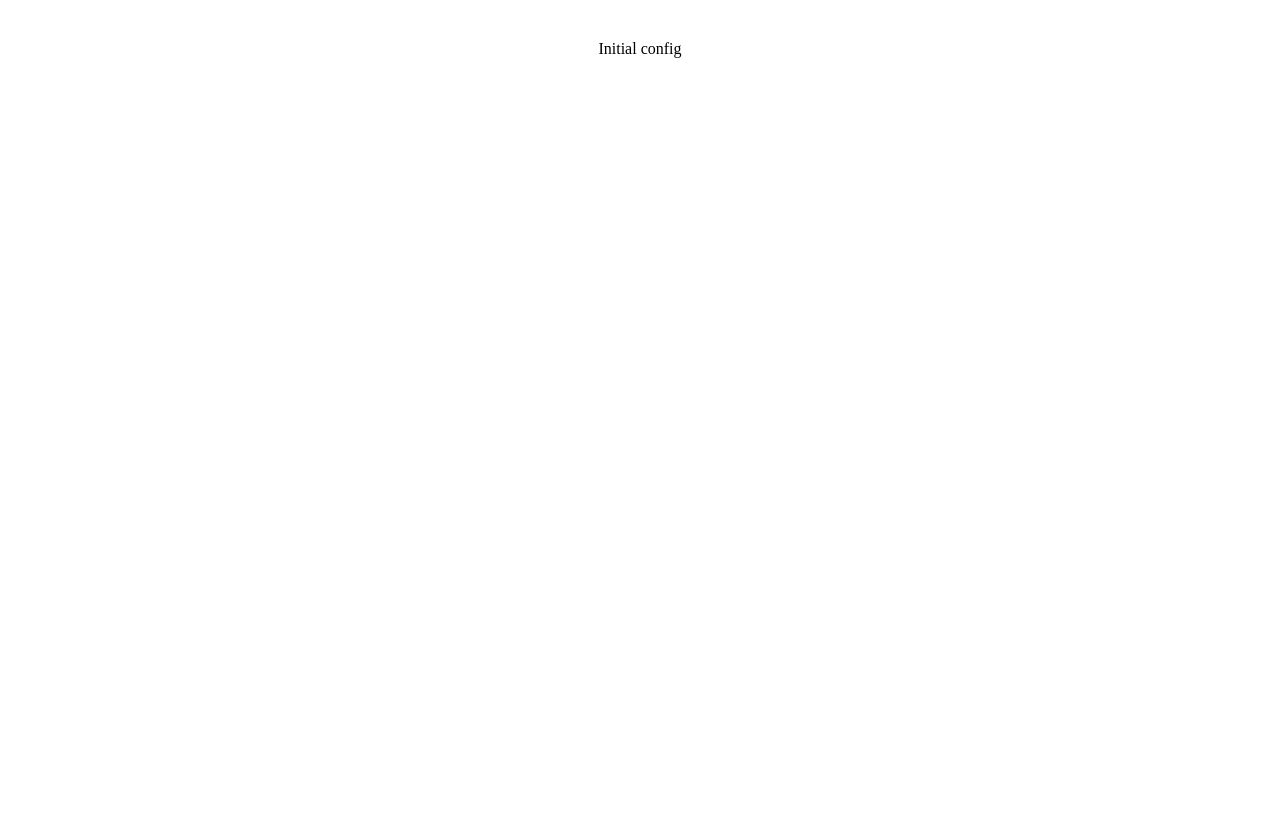
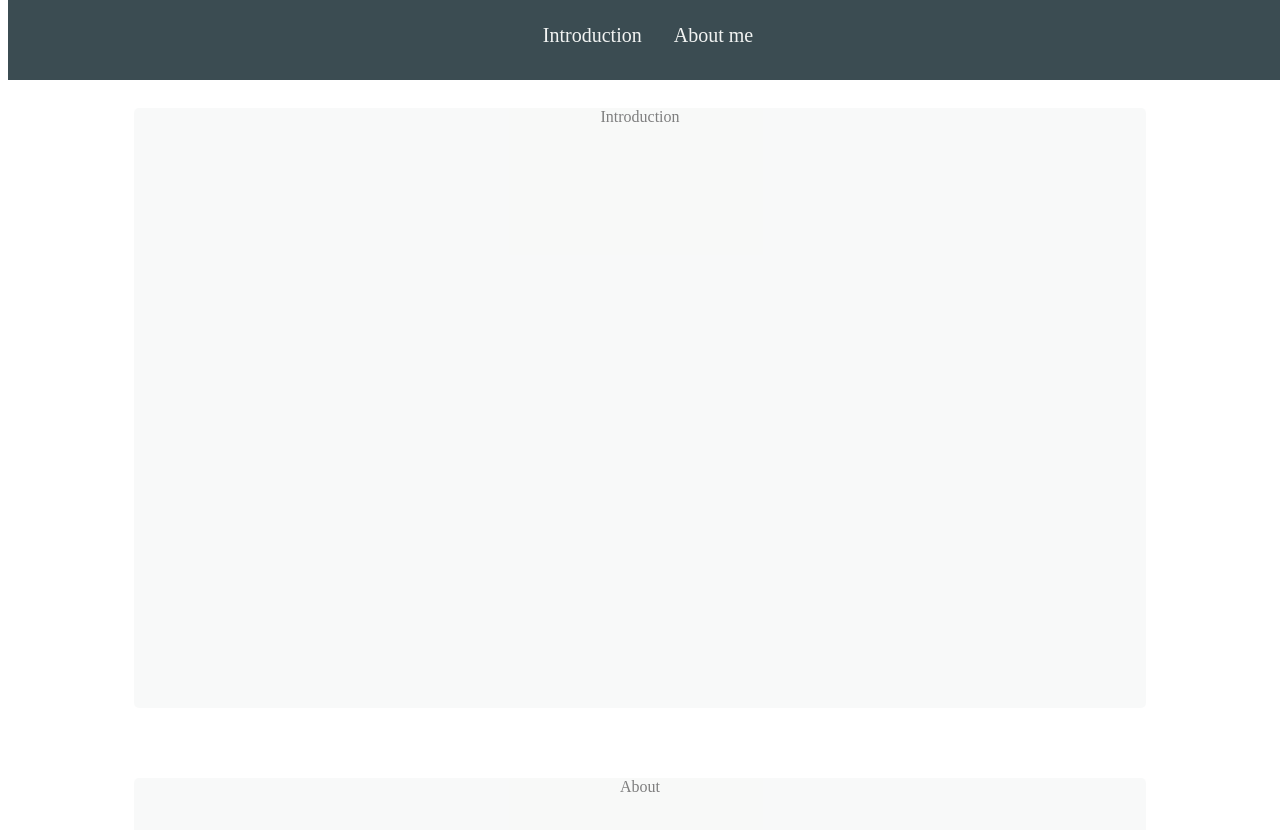
Before and after one commit to chuy-zip/PORTAFOLIO, a React (Vite) app in the folder Portfolio/: page / in a window 1280 px wide. Shown: the top 830 px of the page. Before the commit the page ends 800 px from the top, so only its background shows below. Built offline with nearby package versions, Linux system fonts and the light colour scheme; the HTML template or start-up script is replaced by a standard one.

Commit message:
added navbar and initial sections

```diff
--- a/Portfolio/src/App.jsx
+++ b/Portfolio/src/App.jsx
@@ -1,14 +1,14 @@
 
 import '@styles/App.css'
+import Start from '@views/Start.jsx'
+import NavBar from '@components/NavBar.jsx'
 
 function App() {
 
   return (
     <>
-      <div>
-        Initial config
-      </div>
-
+      <NavBar/>
+      <Start/>
     </>
   )
 }
--- /dev/null
+++ b/Portfolio/src/components/NavBar.jsx
@@ -0,0 +1,10 @@
+function NavBar() {
+    return (
+        <div className="navbar">
+            <a href="#IntroSection">Introduction</a>
+            <a href="#AboutSection">About me</a>
+        </div>
+    )
+}
+
+export default NavBar
--- a/Portfolio/src/styles/App.css
+++ b/Portfolio/src/styles/App.css
@@ -1,7 +1,7 @@
 #root {
-  max-width: 1280px;
-  margin: 0 auto;
-  padding: 2rem;
+  --blue: #0B2027;
+  --grey: #F2F4F3;
+  --l_blue: #41a7c9;
   text-align: center;
 }
 
@@ -17,3 +17,67 @@
 .logo.react:hover {
   filter: drop-shadow(0 0 2em #61dafbaa);
 }
+
+.navSpace{
+  width: 100%;
+  height: 100px;
+}
+
+.navbar {
+  display: flex;
+  justify-content: center;
+  color: var(--grey);
+  background-color: rgba(11, 32, 39, 0.8);
+  backdrop-filter: blur(10px);
+  -webkit-backdrop-filter: blur(10px);
+  overflow: hidden;
+  position: fixed;
+  top: 0;
+  padding-top: 10px;
+  padding-bottom: 10px;
+  height: 60px;
+  width: 100%;
+  z-index: 20;
+}
+
+.navbar a {
+  float: left;
+  display: block;
+  color: var(--grey);
+  text-align: center;
+  padding: 14px 16px;
+  text-decoration: none;
+  font-size: 20px;
+  transition: transform 0.4s, color 0.4s, text-shadow 0.4s;
+
+}
+
+.navbar a:hover {
+  transform: scale(1.1);
+  color: var(--l_blue);
+  text-shadow: 0 0px 10px var(--l_blue);
+}
+
+.startContainer {
+  display: flex;
+  flex-direction: column;
+  align-items: center;
+  width: 100%;
+}
+
+#IntroSection {
+  border-radius: 5px;
+  height: 600px;
+  width: 80%;
+  background-color: var(--grey);
+  opacity: 0.5;
+}
+
+#AboutSection {
+  border-radius: 5px;
+  margin-top: 70px;
+  height: 600px;
+  width: 80%;
+  background-color: var(--grey);
+  opacity: 0.5;
+}
--- a/Portfolio/src/styles/index.css
+++ b/Portfolio/src/styles/index.css
@@ -3,8 +3,12 @@
   line-height: 1.5;
   font-weight: 400;
 
-  color: rgba(255, 255, 255, 0.87);
-  background-color: #242424;
+  --blue: #0B2027;
+  --grey: #F2F4F3;
+  --l_blue: #41a7c9;
+
+  color: var(--l_blue);
+  background-color: var(--blue);
 
   font-synthesis: none;
   text-rendering: optimizeLegibility;
@@ -12,6 +16,9 @@
   -moz-osx-font-smoothing: grayscale;
 }
 
+body {
+  margin: 0;
+}
 
 .body-class {
   margin: 0;
@@ -44,3 +51,7 @@ button:focus,
 button:focus-visible {
   outline: 4px auto -webkit-focus-ring-color;
 }
+
+html {
+  scroll-behavior: smooth;
+}
--- /dev/null
+++ b/Portfolio/src/views/About.jsx
@@ -0,0 +1,7 @@
+function About(){
+    return (
+        <div id="AboutSection"> About </div>
+    )
+}
+
+export default About
--- /dev/null
+++ b/Portfolio/src/views/Intro.jsx
@@ -0,0 +1,9 @@
+function Intro(){
+    return (
+        <div id= "IntroSection">
+            Introduction
+        </div>
+    )
+}
+
+export default Intro
--- /dev/null
+++ b/Portfolio/src/views/Start.jsx
@@ -0,0 +1,16 @@
+import Intro from '@views/Intro'
+import About from '@views/About'
+
+function Start() {
+    return (
+        <>
+            <div className='navSpace'></div>
+            <div className="startContainer">
+                <Intro />
+                <About />
+            </div>
+        </>
+    )
+}
+
+export default Start
```
Also changed, not shown: Portfolio/src/views/home.jsx (deleted).
